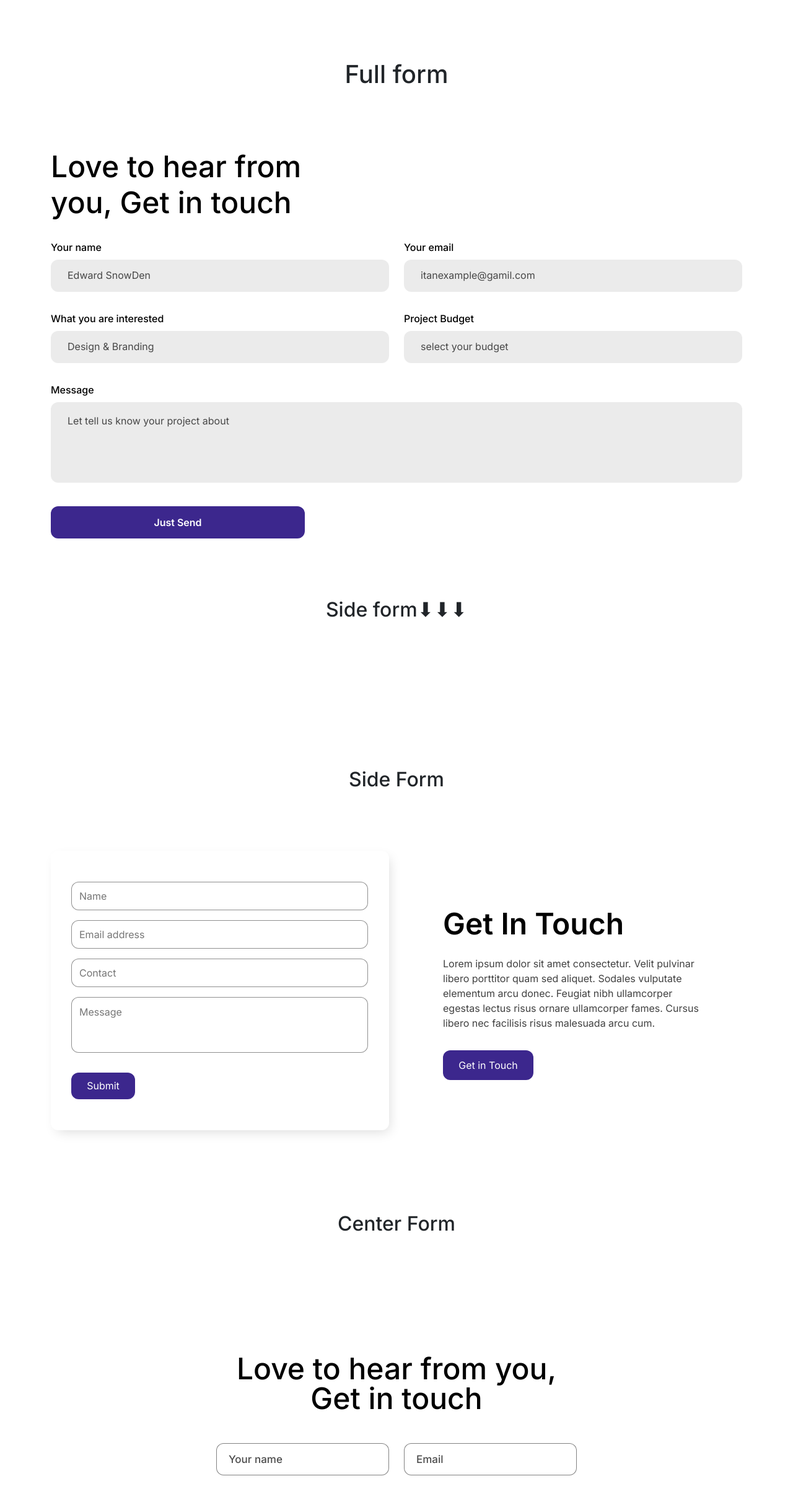
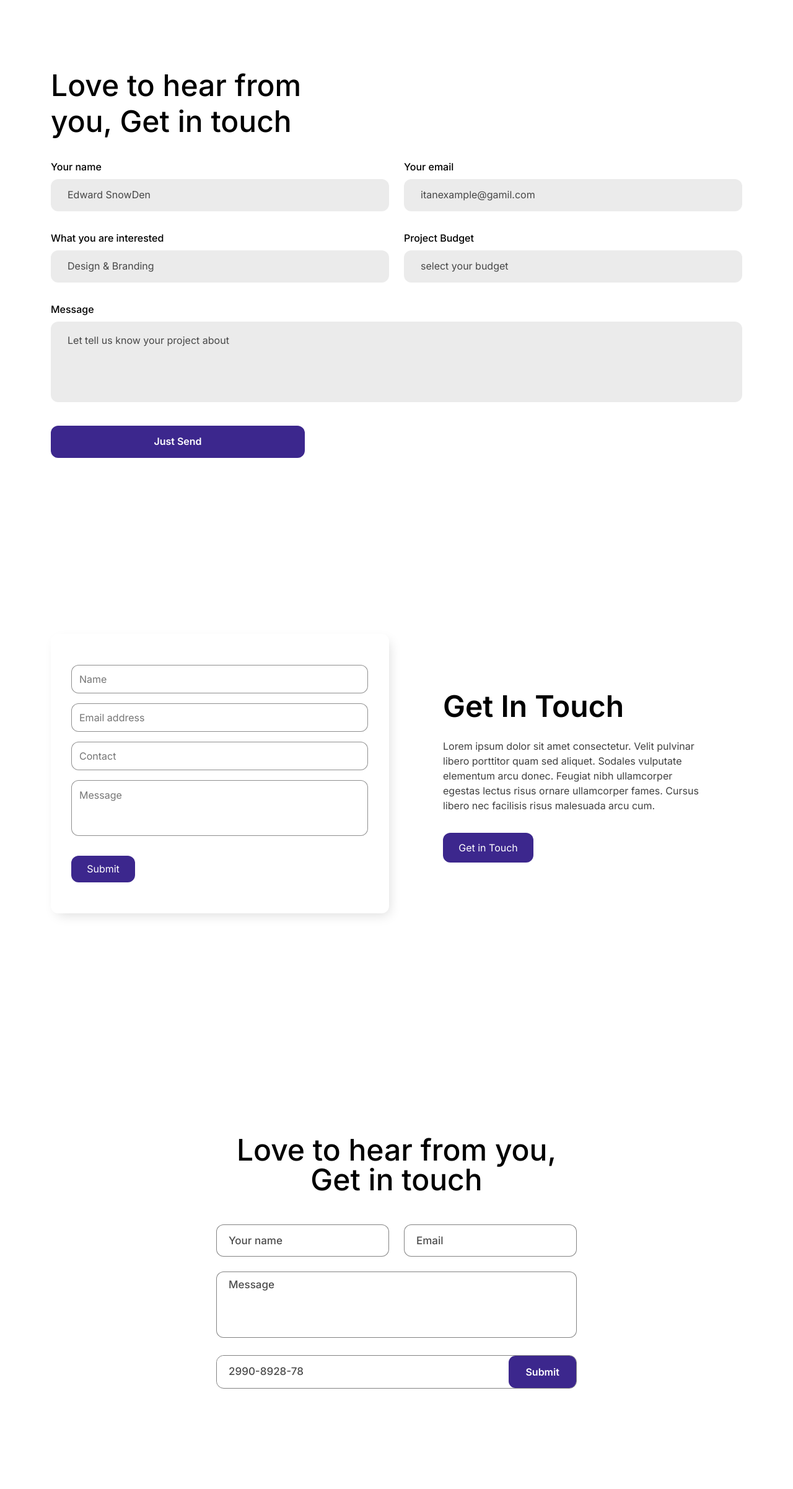
Before and after one commit to neharadialcode/bootstrap-common-components, a React (Create React App) app: page /form in a window 1280 px wide. Shown: the top 2403 px of the page at 62% size. Built offline with nearby package versions, Linux system fonts and the light colour scheme.

Commit message:
minor chng in form and merge code

```diff
--- a/src/views/Form.jsx
+++ b/src/views/Form.jsx
@@ -7,18 +7,12 @@ const Form = () => {
   return (
     <>
       <div className="mb-5 text-center pb-5 pt-5 min-vh-100 d-flex flex-column justify-content-center">
-        <h1 className="mb-5 pt-5">Full form</h1>
         <FullForm />
-        <h2 className="text-center mt-5 pt-5 d-md-block d-none">
-          Side form⬇⬇⬇
-        </h2>
-      </div>
+             </div>
       <div className="min-vh-100 d-flex flex-column justify-content-center">
-        <h2 className="text-center mb-5 pb-5 pt-5">Side Form</h2>
         <SideForm />
       </div>
       <div className="min-vh-100 d-flex flex-column justify-content-center">
-        <h2 className="text-center pt-5">Center Form</h2>
         <CenterForm />
       </div>
     </>
```
